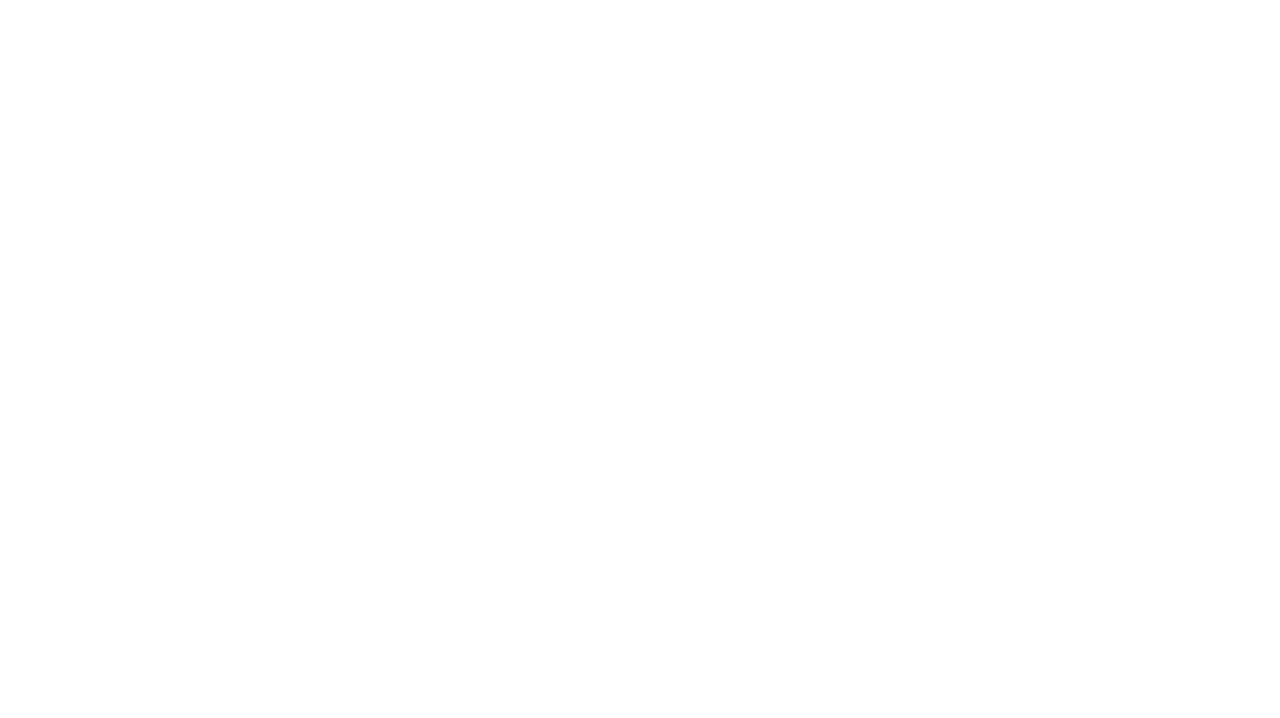
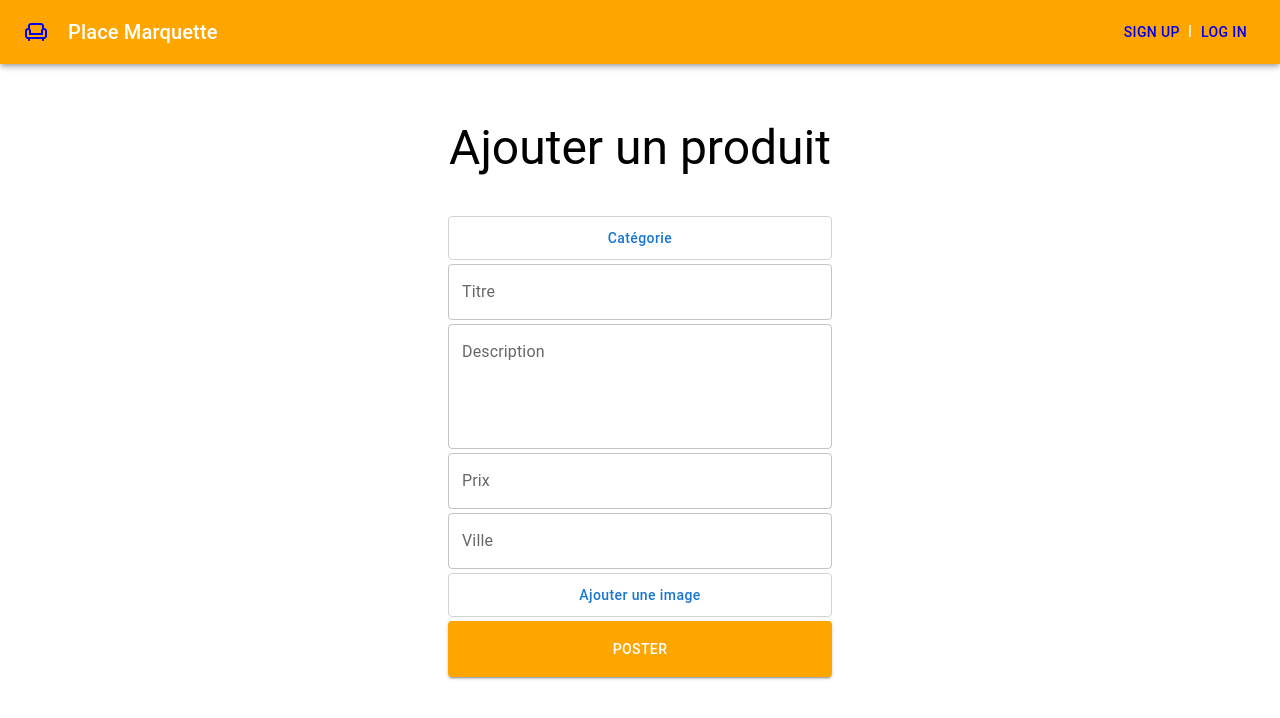
Before and after one commit to Malikagit/Capstone-Marketplace, a React (Create React App) app in the folder client/: page /addproduct in a window 1280 px wide. Before the commit this address had no page. Shown: the top 718 px of the page. Built offline with nearby package versions, Linux system fonts and the light colour scheme.

Commit message:
ajout de AddProduct et AddProductForm

```diff
--- a/client/package.json
+++ b/client/package.json
@@ -10,10 +10,16 @@
     "@testing-library/jest-dom": "^5.16.2",
     "@testing-library/react": "^12.1.2",
     "@testing-library/user-event": "^13.5.0",
+    "axios": "^0.26.0",
+    "babel": "^6.23.0",
+    "babel-plugin-macros": "^3.1.0",
+    "fontawesome": "^5.6.3",
+    "fortawesome": "^0.0.1-security",
     "react": "^17.0.2",
     "react-dom": "^17.0.2",
     "react-router-dom": "^6.2.1",
     "react-scripts": "5.0.0",
+    "socket.io-client": "^4.4.1",
     "web-vitals": "^2.1.4"
   },
   "scripts": {
--- a/client/src/App.js
+++ b/client/src/App.js
@@ -4,6 +4,7 @@ import Search from './Pages/Search';
 import Product from './Pages/Product';
 import Category from './Pages/Category';
 import Login from './Pages/Login';
+import AddProduct from './Pages/AddProduct';
 import './App.css';
 
 const App = () => {
@@ -15,6 +16,7 @@ const App = () => {
 				<Route path='/search/' element={<Search/>}/>
 				<Route path='/product/' element={<Product/>}/>
 				<Route path='/login/' element={<Login/>}/>
+				<Route path='/addproduct' element={<AddProduct/>}/>
 				{/* <Route exact path='/SignIn' render={props => !isAuthenticated ? <SignIn {...props} /> : <Navigate to="/" />} /> */}
 		 	</Routes>
 		</BrowserRouter>
--- /dev/null
+++ b/client/src/Pages/AddProduct.js
@@ -0,0 +1,14 @@
+import AppBar from '../components/AppBar'
+import React from 'react'
+import AddProductForm from '../components/AddProductForm'
+
+const AddProduct = () => {
+  return (
+    <>
+        <AppBar/>
+        <AddProductForm/>
+    </>
+  )
+}
+
+export default AddProduct
--- /dev/null
+++ b/client/src/components/AddProductForm.js
@@ -0,0 +1,41 @@
+import * as React from 'react';
+import Container from '@mui/material/Container';
+import Box from '@mui/material/Box';
+import Stack from '@mui/material/Stack';
+import Button from '@mui/material/Button';
+import TextField from '@mui/material/TextField';
+import Typography from '@mui/material/Typography';
+import Grid from '@mui/material/Grid';
+
+export default function AddProductForm() {
+	return (
+		<>
+            <Typography variant='h3' sx={{textAlign: 'center', mb:5}}>Ajouter un produit</Typography>
+			<Container>
+                <Grid container display="flex" direction="row" justifyContent="space-evenly" alignItems="center">
+                    <Box
+                        sx={{display:'flex', alignItems:'center', mb:5, textAlign:'center'}}
+                        component="form"
+                        noValidate
+                        autoComplete="off"
+                    >
+                        <Stack spacing={0.5} direction='column' sx={{width: '30vw'}}>
+                            <Button variant='outlined' sx={{alignItems:'center', borderColor:'lightgray', textTransform:'none', height:'44px'}}>Catégorie</Button>
+                            <TextField id="outlined-basic" label="Titre" variant="outlined"/>
+                            <TextField
+                                id="outlined-multiline-static"
+                                label="Description"
+                                multiline
+                                rows={4}
+                                />
+                            <TextField id="outlined-basic" inputProps={{ inputMode: 'numeric', pattern: '[0-9]*' }} label="Prix" variant="outlined"/>
+                            <TextField id="outlined-basic" label="Ville" variant="outlined"/>
+                            <Button variant='outlined' sx={{alignItems:'center', borderColor:'lightgray', textTransform:'none', height:'44px'}}>Ajouter une image</Button>
+                            <Button variant='contained' sx={{alignItems:'center', backgroundColor:'orange', height:'56px'}}>Poster</Button>
+                        </Stack>
+                    </Box>
+                </Grid>
+			</Container>
+		</>
+	);
+}
```
Also changed, not shown: package.json (added, +15 -0 lines), 2 other files (tests, documents, lock files or other folders).
